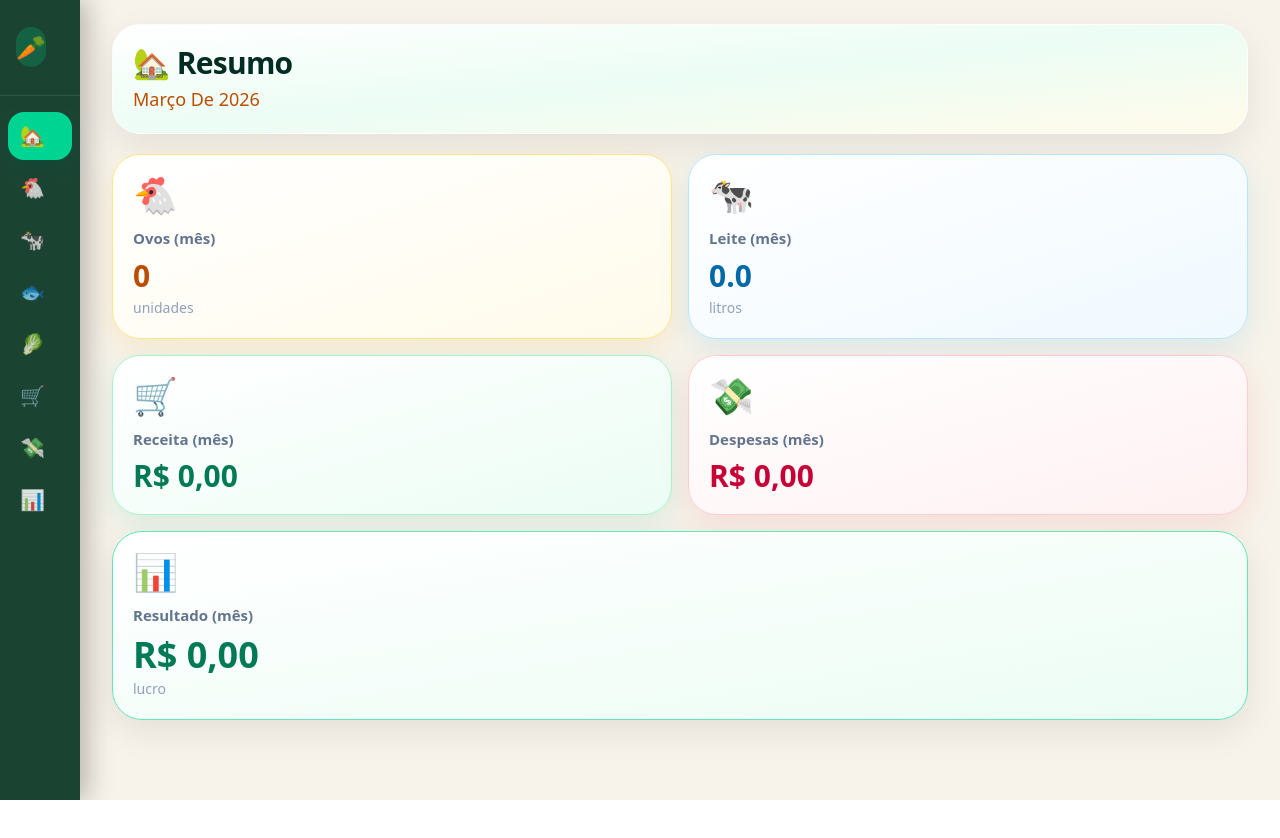
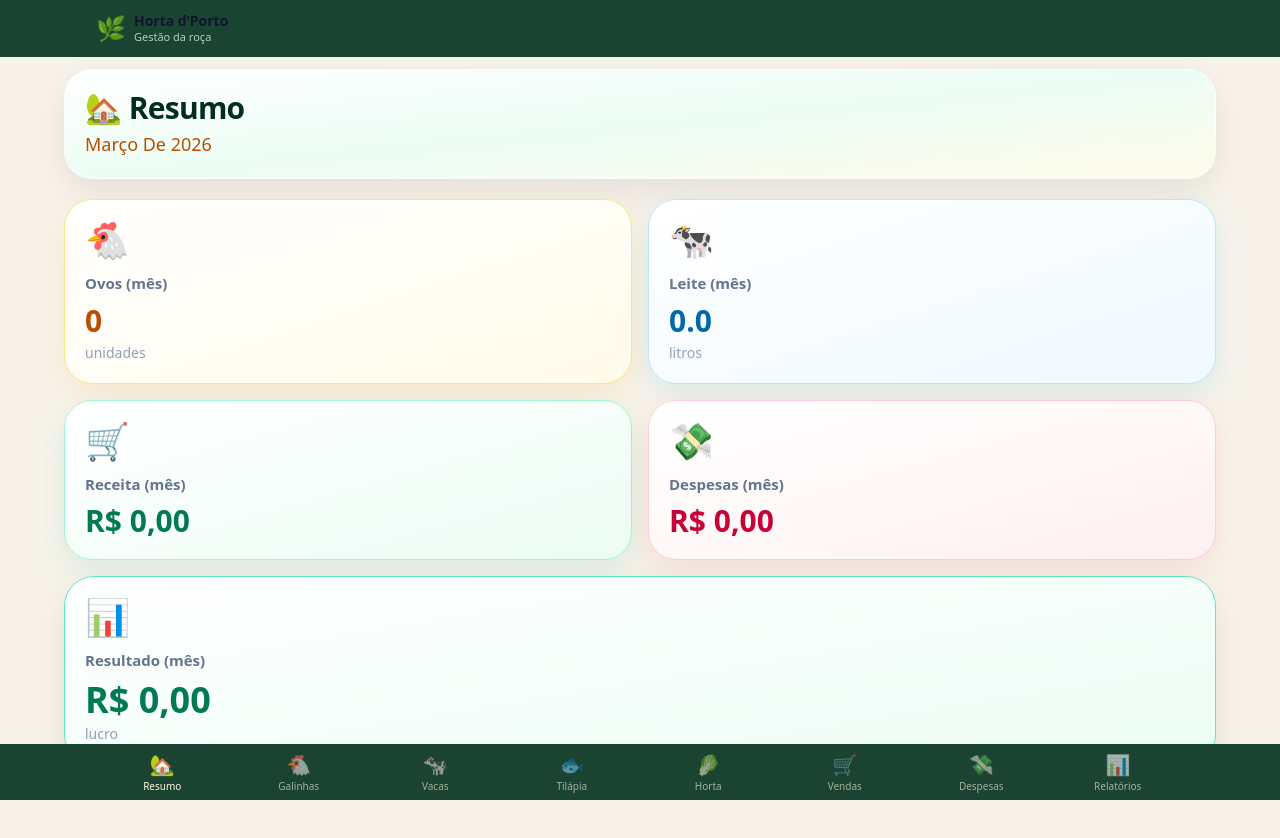
Before and after one commit to matheusduarteur/hortadporto, a Next.js app in the folder roca-app/: page / in a window 1280 px wide. Shown: the top 838 px of the page. Before the commit the page ends 800 px from the top, so only its background shows below. Built offline with nearby package versions, Linux system fonts and the light colour scheme; no server answers; the database is empty.

Commit message:
ajusta layout com AppShell e menu l

```diff
--- a/roca-app/app/_shell.tsx
+++ b/roca-app/app/_shell.tsx
@@ -6,31 +6,53 @@ import type { ReactNode } from 'react'
 
 export function AppShell({ children }: { children: ReactNode }) {
   return (
-    <div className="flex min-h-screen bg-[#f7f3ea]">
-      {/* MENU LATERAL (DESKTOP) */}
-      <Sidebar />
+    <div className="min-h-screen bg-[#f7f3ea] text-slate-900 flex flex-col">
+      {/* TOPO (MOBILE + DESKTOP) */}
+      <Header />
 
-      {/* CONTEÚDO PRINCIPAL */}
-      <div className="flex-1 flex flex-col">
-        {/* TOPO + MENU INFERIOR (MOBILE) */}
-        <MobileShell />
+      {/* CONTEÚDO */}
+      <main className="flex-1 px-4 pb-16 pt-3 md:px-8 md:pb-20">
+        <div className="mx-auto max-w-6xl">{children}</div>
+      </main>
 
-        {/* ÁREA DAS PÁGINAS */}
-        <main className="flex-1 px-4 pb-4 pt-2 md:px-8 md:py-6">
-          <div className="mx-auto max-w-6xl">{children}</div>
-        </main>
-      </div>
+      {/* MENU INFERIOR (MOBILE FIRST, MAS FUNCIONA NO DESKTOP TAMBÉM) */}
+      <BottomNav />
     </div>
   )
 }
 
 /* =========================
-   MENU LATERAL (DESKTOP)
+   TOPO
    ========================= */
 
-function Sidebar() {
+function Header() {
+  return (
+    <header className="w-full border-b border-emerald-900/10 bg-[#1b4332] text-[#fefae0]">
+      <div className="mx-auto flex max-w-6xl items-center justify-between px-4 py-3 md:px-8">
+        <div className="flex items-center gap-2">
+          <span className="text-2xl">🌿</span>
+          <div>
+            <h1 className="text-sm font-semibold leading-tight">
+              Horta d’Porto
+            </h1>
+            <p className="text-[11px] text-[#d8f3dc]/80 leading-tight">
+              Gestão da roça
+            </p>
+          </div>
+        </div>
+      </div>
+    </header>
+  )
+}
+
+/* =========================
+   MENU INFERIOR (MOBILE)
+   ========================= */
+
+function BottomNav() {
   const pathname = usePathname()
 
+  // TODOS os ícones que você comentou: galinha, vaca, tilápia, horta, etc.
   const items = [
     { href: '/', label: 'Resumo', icon: '🏡' },
     { href: '/galinhas', label: 'Galinhas', icon: '🐔' },
@@ -43,111 +65,9 @@ function Sidebar() {
   ]
 
   return (
-    <aside
-      className="
-        hidden md:flex
-        flex-col
-        bg-[#1b4332]
-        text-[#fefae0]
-        transition-[width]
-        duration-300
-        w-[80px]
-        hover:w-64
-        group
-        shadow-[8px_0_24px_rgba(0,0,0,0.25)]
-      "
-    >
-      {/* LOGO / TÍTULO */}
-      <div className="flex items-center gap-3 px-4 py-4 border-b border-white/10">
-        <div className="flex h-10 w-10 items-center justify-center rounded-2xl bg-emerald-500/25 text-2xl">
-          🥕
-        </div>
-        <div className="flex flex-col overflow-hidden opacity-0 group-hover:opacity-100 transition-opacity duration-200">
-          <span className="text-sm font-semibold leading-tight">
-            Horta d’Porto
-          </span>
-          <span className="text-[11px] text-[#d8f3dc]/80 leading-tight">
-            Roça App
-          </span>
-        </div>
-      </div>
-
-      {/* LINKS DO MENU */}
-      <nav className="flex-1 flex flex-col gap-1 px-2 py-4">
-        {items.map((item) => {
-          const active =
-            item.href === '/'
-              ? pathname === '/'
-              : pathname.startsWith(item.href)
-
-          return (
-            <Link
-              key={item.href}
-              href={item.href}
-              className={`
-                flex items-center gap-3 rounded-2xl px-3 py-2.5
-                text-sm font-medium
-                transition
-                ${
-                  active
-                    ? 'bg-emerald-400 text-emerald-950 shadow-lg shadow-emerald-900/30'
-                    : 'text-[#d8f3dc]/85 hover:bg-white/10 hover:text-white'
-                }
-              `}
-            >
-              <span className="text-xl">{item.icon}</span>
-              <span className="whitespace-nowrap opacity-0 group-hover:opacity-100 transition-opacity duration-200">
-                {item.label}
-              </span>
-            </Link>
-          )
-        })}
-      </nav>
-
-      {/* RODAPÉ DO MENU */}
-      <div className="px-3 py-3 border-t border-white/10 opacity-0 group-hover:opacity-100 transition-opacity duration-200 text-[11px] text-[#d8f3dc]/75">
-        Feito na roça digital 🌱
-      </div>
-    </aside>
-  )
-}
-
-/* =========================
-   TOPO + MENU INFERIOR (MOBILE)
-   ========================= */
-
-function MobileShell() {
-  const pathname = usePathname()
-
-  // AQUI colocamos mais itens importantes no mobile também
-  const items = [
-    { href: '/', label: 'Resumo', icon: '🏡' },
-    { href: '/galinhas', label: 'Galinhas', icon: '🐔' },
-    { href: '/vacas', label: 'Vacas', icon: '🐄' },
-    { href: '/vendas', label: 'Vendas', icon: '🛒' },
-    { href: '/relatorios', label: 'Relatórios', icon: '📊' },
-  ]
-
-  return (
-    <>
-      {/* TOPO MOBILE */}
-      <header className="md:hidden flex items-center justify-between px-4 py-3 bg-[#1b4332] text-[#fefae0] shadow-md">
-        <div className="flex items-center gap-2">
-          <span className="text-2xl">🥕</span>
-          <div>
-            <h1 className="text-sm font-semibold leading-tight">
-              Horta d’Porto
-            </h1>
-            <p className="text-[11px] text-[#d8f3dc]/80 leading-tight">
-              Gestão da roça
-            </p>
-          </div>
-        </div>
-      </header>
-
-      {/* MENU INFERIOR (BOTTOM NAV) MOBILE */}
-      <nav className="md:hidden fixed bottom-0 left-0 right-0 border-t border-emerald-900/20 bg-[#1b4332] text-[#fefae0] z-50">
-        <div className="flex justify-around py-1.5">
+    <nav className="fixed bottom-0 left-0 right-0 border-t border-emerald-900/15 bg-[#1b4332] text-[#fefae0] z-50">
+      <div className="mx-auto flex max-w-6xl items-center justify-between px-2 py-1.5 md:px-8">
+        <div className="flex w-full items-center justify-between gap-1 overflow-x-auto">
           {items.map((item) => {
             const active =
               item.href === '/'
@@ -158,7 +78,7 @@ function MobileShell() {
               <Link
                 key={item.href}
                 href={item.href}
-                className="flex flex-col items-center gap-0.5 text-[11px]"
+                className="flex flex-col items-center flex-1 min-w-[56px]"
               >
                 <span
                   className={`text-xl ${
@@ -168,7 +88,7 @@ function MobileShell() {
                   {item.icon}
                 </span>
                 <span
-                  className={`${
+                  className={`text-[10px] ${
                     active ? 'opacity-100' : 'opacity-60'
                   }`}
                 >
@@ -178,10 +98,7 @@ function MobileShell() {
             )
           })}
         </div>
-      </nav>
-
-      {/* ESPAÇO PRA NÃO COBRIR O CONTEÚDO */}
-      <div className="md:hidden h-12" />
-    </>
+      </div>
+    </nav>
   )
 }
```
